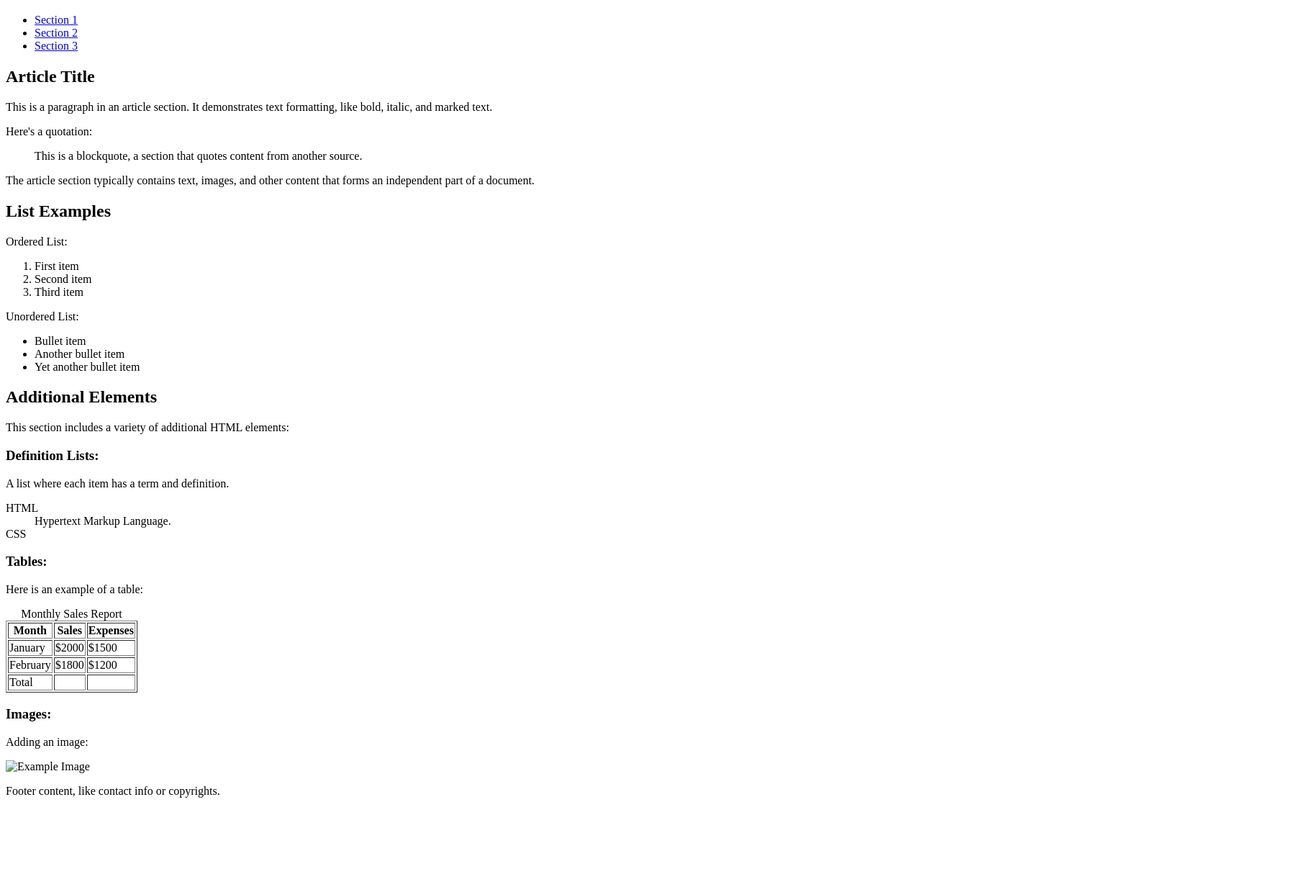
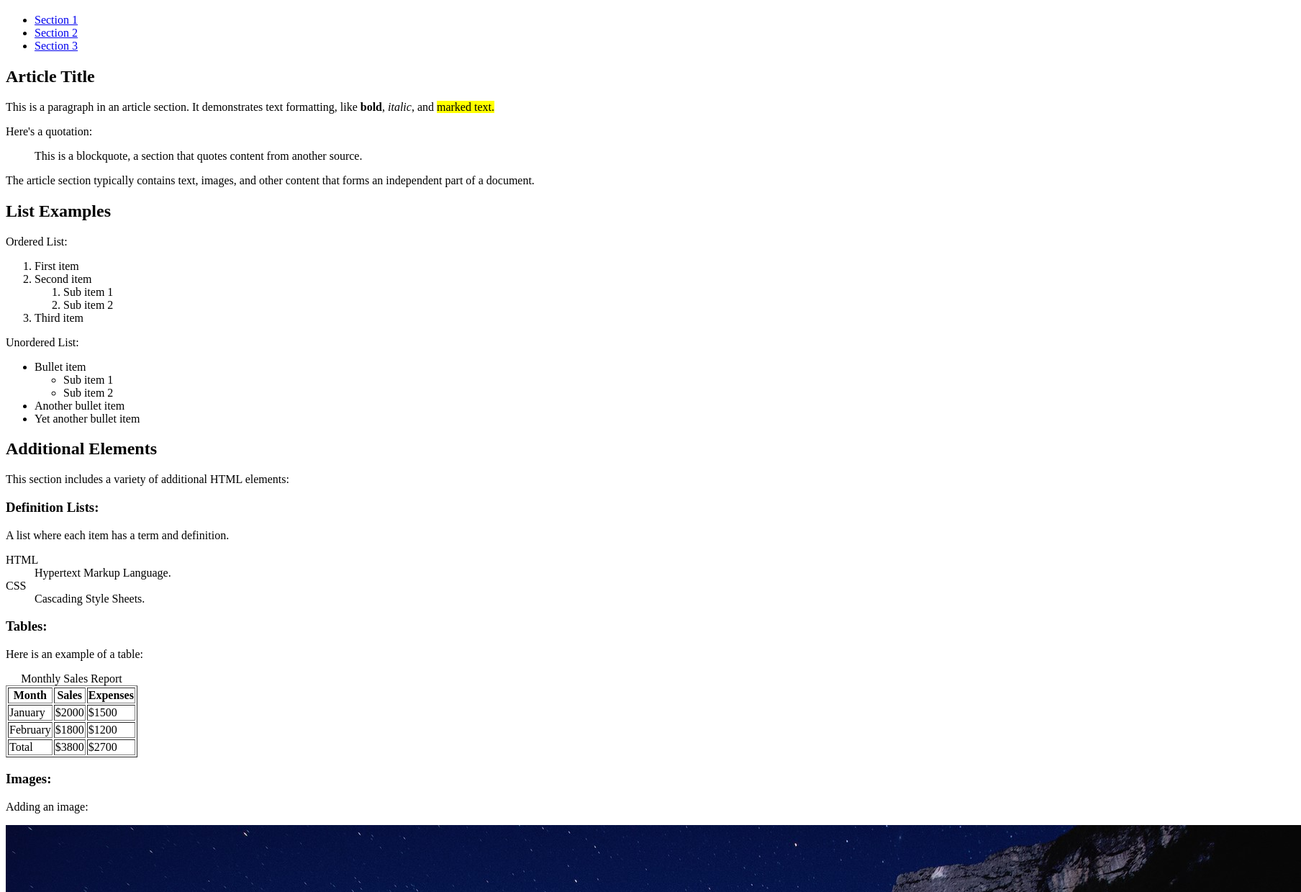
Before and after one commit to malsayed03/Lab2, a plain HTML site: page news.html in a window 1280 px wide. Shown: the part 61-1300 px from the top of the page at 72% size, 1808 px wide, since content can reach past the window. Before the commit the page ends 1185 px from the top, so only its background shows below. Drawn offline with Linux system fonts and the light colour scheme.

Commit message:
fixed news html

```diff
--- a/news.html
+++ b/news.html
@@ -11,6 +11,16 @@ Description : A simple HTML file.
 <html>
 <head>
     <title>Comprehensive HTML Page</title>
+    <title> Image Demonstration </title>
+    <title> Image Demonstration </title>
+    <meta charset =" UTF -8">
+    <meta name =" description " content =" An HTML example with img tags
+    ">
+    <meta name = "keywords" content = "HTML, Web Development, Example,
+    img">
+    <meta name = "author" content =" Your Name" >
+    <link rel = "shortcut icon" href =" favicon.ico" type = "image/x - icon
+    ">
 	<!--Copy and paste remaining tags of the head section from images.html file.-->
 </head>
 <body>
@@ -31,7 +41,7 @@ Description : A simple HTML file.
         <article>
             <h2>Article Title</h2>
 
-			<p>This is a paragraph in an article section. It demonstrates text formatting, like bold, italic, and marked text.</p>
+			<p>This is a paragraph in an article section. It demonstrates text formatting, like <b>bold</b>, <i>italic</i>, and <mark>marked text.</mark></p>
 			<!-- To emphasize specific words in the paragraph, apply appropriate HTML tags:
 			<strong> or <b> for bold text,
 			<em> or <i> for italic text, and
@@ -52,12 +62,20 @@ Description : A simple HTML file.
         <ol>
             <li>First item</li>
             <li>Second item</li>
+            <ol>
+                <li> Sub item 1</li>
+                <li> Sub item 2</li>
+            </ol>
 			<!--Make a sub-ordered list here-->
             <li>Third item</li>
         </ol>
         <p>Unordered List:</p>
         <ul>
             <li>Bullet item</li>
+            <ul>
+                <li> Sub item 1</li>
+                <li> Sub item 2</li>
+            </ul>
 			<!--Make a sub-unordered list here-->
             <li>Another bullet item</li>
             <li>Yet another bullet item</li>
@@ -74,7 +92,8 @@ Description : A simple HTML file.
             <dt>HTML</dt>
             <dd>Hypertext Markup Language.</dd>
 			<dt>CSS</dt>
-            <dd><!--Add CSS definition here--></dd>
+            <dd>Cascading Style Sheets.
+                <!--Add CSS definition here--></dd>
         </dl>
 
 
@@ -104,19 +123,20 @@ Description : A simple HTML file.
 			<tfoot>
 				<tr>
 					<td>Total</td>
-					<td><!--Put column total here--></td>
-					<td><!--Put column total here--></td>
+					<td>$3800<!--Put column total here--></td>
+					<td>$2700<!--Put column total here--></td>
 				</tr>
 			</tfoot>
         </table>
 
 		<h3>Images:</h3>
         <p>Adding an image:</p>
-        <img src="example.jpg" alt="Example Image"> <!--Fix addressing issue-->
+        <img src="images/example.jpg" alt="Example Image"> <!--Fix addressing issue-->
     </section>
 
     <footer>
-        <p>Footer content, like contact info or copyrights.</p>
+        <!--<p>Footer content, like contact info or copyrights.</p>-->
+        <p>Copy right Zaira Ramji, Maryam Alsayed</p>
 		<!--Comment out the above p tag and add a new p tag under this comment.
 			The new p tag must contain {Copy right + your names}.-->
     </footer>
```
